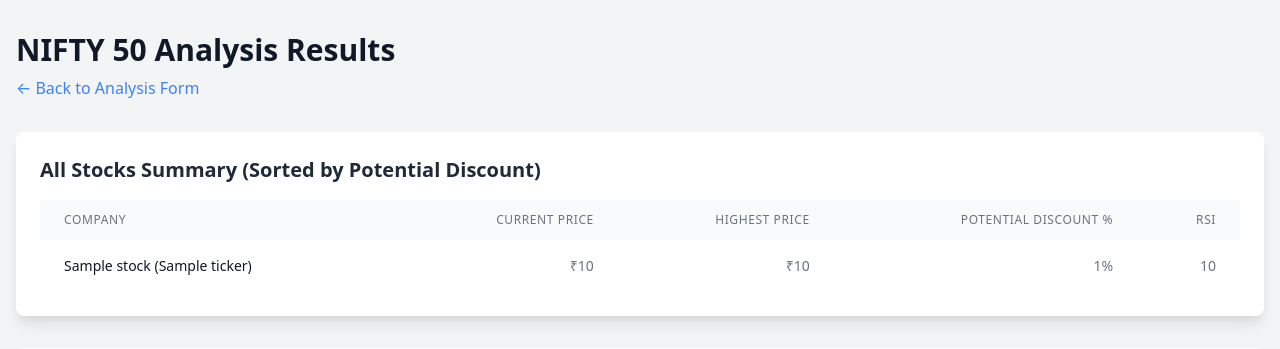
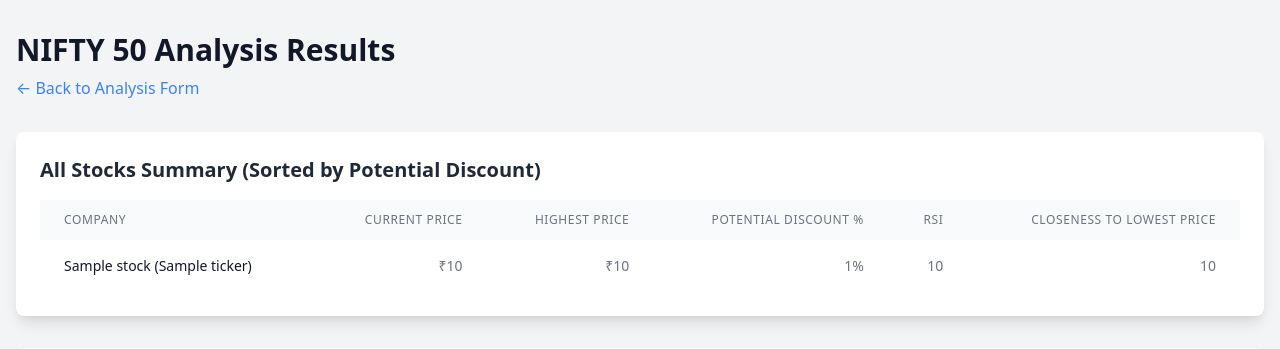
Before and after one commit to hendraraman/stonks, a Flask app: template templates/investment_results.html in a window 1280 px wide. Shown: the top 349 px of the page. Run offline with Flask 3, Linux system fonts and the light colour scheme; the template is opened without the code that fills it: most values are stand-ins (such as "Sample title", 1, 10 or a date in 2020).

Commit message:
added closeness to lowest parameter for each stock

```diff
--- a/app.py
+++ b/app.py
@@ -124,7 +124,7 @@
             return None
 
         discount_percentage = ((highest_price - current_price) / current_price) * 100
-        lowest_closeness = ((lowest_price - current_price) / current_price) * 100
+        lowest_closeness = ((current_price - lowest_price) / lowest_price) * 100
 
         # Calculate RSI
         stock_data['RSI'] = calculate_rsi(stock_data)
--- a/templates/investment_results.html
+++ b/templates/investment_results.html
@@ -26,6 +26,7 @@
                             <th class="px-6 py-3 text-right text-xs font-medium text-gray-500 uppercase tracking-wider">Highest Price</th>
                             <th class="px-6 py-3 text-right text-xs font-medium text-gray-500 uppercase tracking-wider">Potential Discount %</th>
                             <th class="px-6 py-3 text-right text-xs font-medium text-gray-500 uppercase tracking-wider">RSI</th>
+                            <th class="px-6 py-3 text-right text-xs font-medium text-gray-500 uppercase tracking-wider">Closeness to Lowest Price</th>
                         </tr>
                     </thead>
                     <tbody class="bg-white divide-y divide-gray-200">
@@ -46,6 +47,8 @@
                             <td class="px-6 py-4 whitespace-nowrap text-sm text-right {% if stock.rsi <= 30 %}text-green-600{% elif stock.rsi >= 70 %}text-red-600{% else %}text-gray-500{% endif %}">
                                 {{ stock.rsi|round(2) if stock.rsi else 'N/A' }}
                             </td>
+                            <td class="px-6 py-4 whitespace-nowrap text-sm text-right {% if stock.lowest_closeness >= 0.8 %}text-green-600{% elif stock.lowest_closeness >= 0.6 %}text-yellow-600{% else %}text-gray-500{% endif %}">
+                                {{ stock.lowest_closeness|round(2) }}
                         </tr>
                         {% endfor %}
                     </tbody>
```
